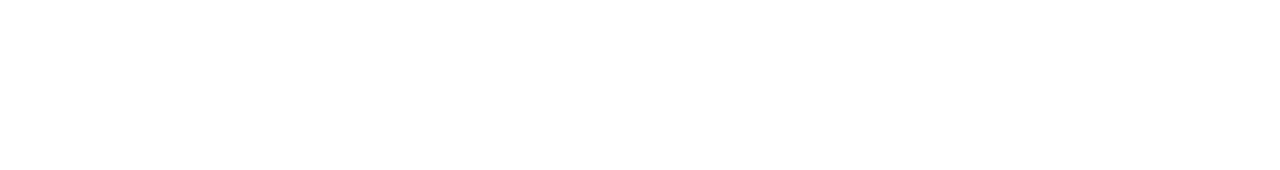
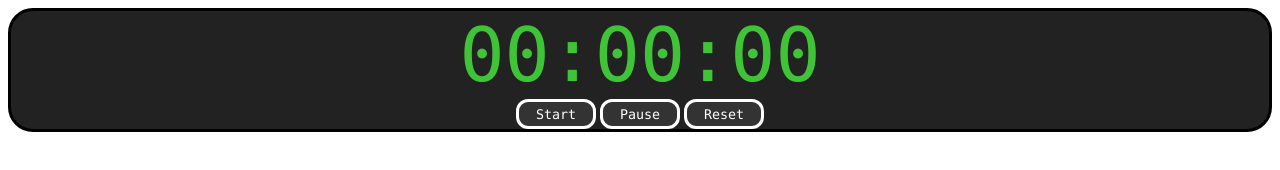
Before and after one commit to StephenRivero/stopwatch_project, a plain HTML site: page index.html in a window 1280 px wide. Drawn offline with Linux system fonts and the light colour scheme.

Commit message:
Add time display, buttons, and styles

```diff
--- a/index.html
+++ b/index.html
@@ -8,6 +8,14 @@
     <link rel="stylesheet" href="style.css">
 </head>
 <body>
+    <div id="time-container">
+        <div id="time-display">
+            00:00:00
+        </div>
+        <button id="start-btn" class="timer-btn">Start</button>
+        <button id="pause-btn" class="timer-btn">Pause</button>
+        <button id="reset-btn" class="timer-btn">Reset</button>
+    </div>
     <script src="index.js"></script>
 </body>
 </html>
--- a/style.css
+++ b/style.css
@@ -0,0 +1,23 @@
+.timer-btn {
+    width: 80px;
+    height: 30px;
+    border: 3px solid;
+    border-radius: 12px;
+    background-color: #333333;
+    color:white;
+    cursor: pointer;
+    font-family: consolas, monospace;
+}
+
+#time-display {
+    font-size: 75px;
+    color:#40c437;
+    font-family: consolas, monospace;
+}
+
+#time-container {
+    text-align: center;
+    border: 3px solid;
+    border-radius: 25px;
+    background-color: #222222;
+}
```
